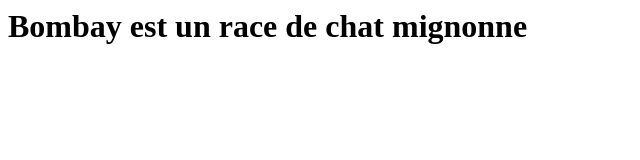
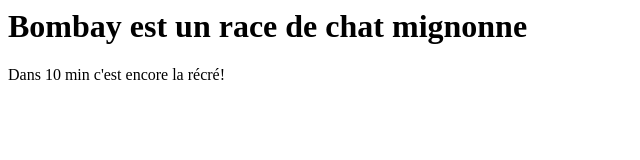
Before and after one commit to Arriette/BombayKrew, a plain HTML site: page index.html in a window 1280 px wide. Shown: the whole page, without its empty margins (0-640 px from the left). Drawn offline with Linux system fonts and the light colour scheme.

Commit message:
qui aura le confit?

```diff
--- a/index.html
+++ b/index.html
@@ -1 +1,2 @@
 <h1> Bombay est un race de chat mignonne</h1>
+<p>Dans 10 min c'est encore la récré!</p>
```
